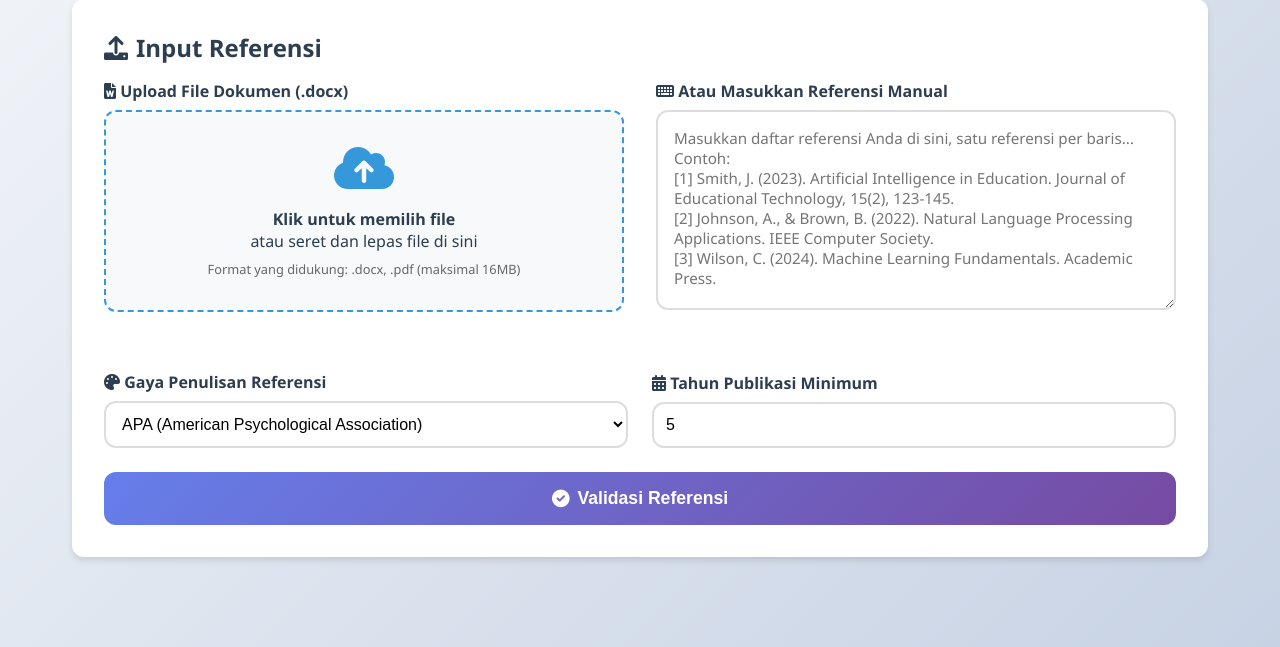
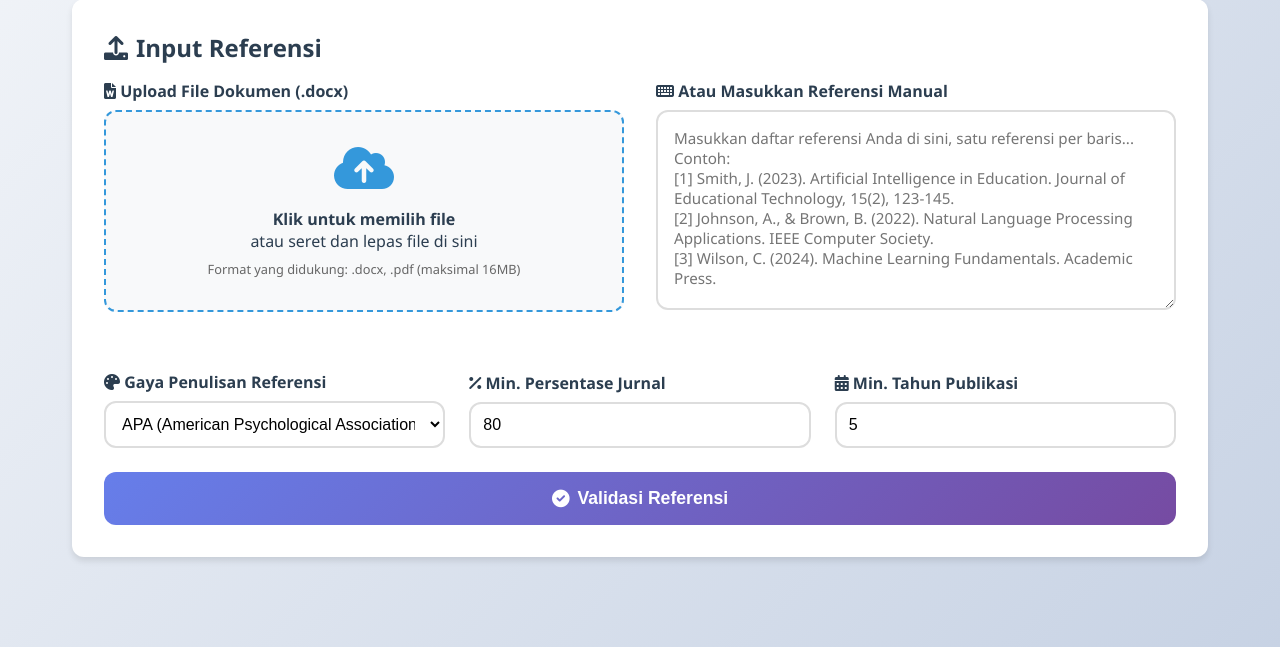
Before and after one commit to ArvinSSatria/reference-validator, a Flask app: page / in a window 1280 px wide. Shown: the part 273-920 px from the top of the page. Run offline with Flask 3, Linux system fonts and the light colour scheme.

Commit message:
Mengubah Minimal Persentase Jurnal Menjadi Dinamis

```diff
--- a/app/services.py
+++ b/app/services.py
@@ -273,13 +273,13 @@ def _process_ai_response(batch_results_json, references_list):
         })
     return detailed_results
 
-def _generate_summary_and_recommendations(detailed_results, count_validation, style):
+def _generate_summary_and_recommendations(detailed_results, count_validation, style, journal_percent_threshold):
     # ... (Kode tidak berubah) ...
     total = len(detailed_results)
     valid_count = sum(1 for r in detailed_results if r['status'] == 'valid')
     journal_count = sum(1 for r in detailed_results if r['reference_type'] == 'journal')
     journal_percentage = (journal_count / total) * 100 if total > 0 else 0
-    meets_journal_req = journal_percentage >= Config.JOURNAL_PROPORTION_THRESHOLD
+    meets_journal_req = journal_percentage >= journal_percent_threshold
     distribution = {"journal_percentage": round(journal_percentage, 1), "meets_journal_requirement": meets_journal_req}
     summary = {
         "total_references": total, "valid_references": valid_count, "invalid_references": total - valid_count,
@@ -288,7 +288,7 @@ def _generate_summary_and_recommendations(detailed_results, count_validation, st
     }
     recommendations = []
     if summary['validation_rate'] < 70: recommendations.append("⚠️ Tingkat validitas rendah. Banyak referensi perlu perbaikan format atau kelengkapan.")
-    if not meets_journal_req: recommendations.append(f"📊 Proporsi jurnal ({journal_percentage:.1f}%) belum memenuhi syarat minimal {Config.JOURNAL_PROPORTION_THRESHOLD}%.")
+    if not meets_journal_req: recommendations.append(f"📊 Proporsi jurnal ({journal_percentage:.1f}%) belum memenuhi syarat minimal yang Anda tentukan ({journal_percent_threshold}%).")
     if not count_validation['is_count_appropriate']: recommendations.append(f"📝 {count_validation['count_message']}")
     if not recommendations: recommendations.append("✅ Referensi sudah memenuhi standar kualitas umum. Siap untuk tahap selanjutnya.")
     return summary, recommendations
@@ -346,6 +346,7 @@ def process_validation_request(request):
 
         style = request.form.get('style', 'APA')
         year_range = request.form.get('year_range', Config.REFERENCE_YEAR_THRESHOLD, type=int)
+        journal_percent_threshold = request.form.get('journal_percent', Config.JOURNAL_PROPORTION_THRESHOLD, type=float)
 
         # Langkah 4: Panggilan AI #2 - MENGANALISIS daftar yang sudah bersih
         logger.info(f"Memulai analisis BATCH untuk {len(references_list)} referensi (Gaya: {style}).")
@@ -359,7 +360,7 @@ def process_validation_request(request):
 
         batch_results_json = json.loads(analysis_json_match.group(0))
         detailed_results = _process_ai_response(batch_results_json, references_list)
-        summary, recommendations = _generate_summary_and_recommendations(detailed_results, count_validation, style)
+        summary, recommendations = _generate_summary_and_recommendations(detailed_results, count_validation, style, journal_percent_threshold)
 
         return {
             "success": True,
--- a/static/css/style.css
+++ b/static/css/style.css
@@ -84,7 +84,7 @@ body {
 
 .options-grid {
     display: grid;
-    grid-template-columns: 1fr 1fr;
+    grid-template-columns: 1fr 1fr 1fr;
     gap: 1.5rem;
     align-items: end; /* Membuat label dan input sejajar di bagian bawah */
 }
--- a/templates/index.html
+++ b/templates/index.html
@@ -71,8 +71,15 @@ Contoh:
                         </select>
                     </div>
                     <div class="form-group">
+                        <label for="journalPercentInput">
+                            <i class="fas fa-percentage"></i> Min. Persentase Jurnal
+                        </label>
+                        <input type="number" id="journalPercentInput" name="journal_percent" min="0" max="100"
+                            value="80">
+                    </div>
+                    <div class="form-group">
                         <label for="yearRangeInput">
-                            <i class="fas fa-calendar-alt"></i> Tahun Publikasi Minimum
+                            <i class="fas fa-calendar-alt"></i> Min. Tahun Publikasi
                         </label>
                         <input type="number" id="yearRangeInput" name="year_range" min="1" max="50" value="5">
                     </div>
```
